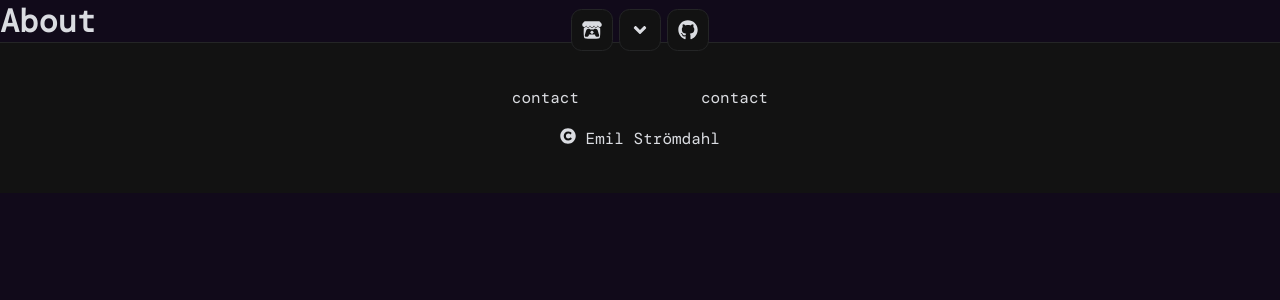
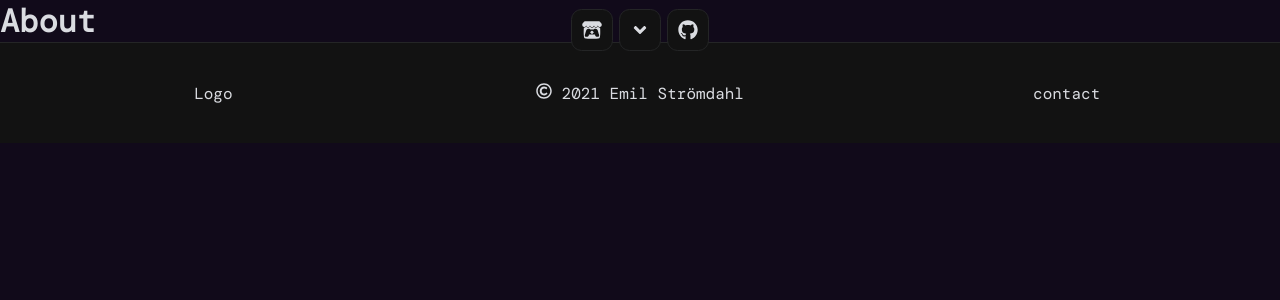
Before and after one commit to NoMoonie/crispy-disco, a React (Create React App) app: page /about in a window 1280 px wide. Shown: the top 300 px of the page. Built offline with nearby package versions, Linux system fonts and the light colour scheme.

Commit message:
changed styling

```diff
--- a/src/components/Footer.tsx
+++ b/src/components/Footer.tsx
@@ -1,19 +1,19 @@
 import styled from "styled-components";
-import { FaCopyright } from "react-icons/fa";
+import { FaRegCopyright } from "react-icons/fa";
 
 const FooterStyle = styled.div`
-    height: 150px;
+    height: 100px;
     background-color: ${(props) => props.theme.main.bg};
     color: ${(props) => props.theme.main.textColor};
     display: grid;
     place-content: center;
+    grid-template-columns: 1fr 1fr 1fr;
     text-align: center;
     border-top: ${(props) => props.theme.main.border};
 `;
 
 const Div = styled.div`
     height: 100%;
-    width: 500px;
     color: ${(props) => props.theme.main.textColor};
     display: flex;
     justify-content: space-evenly;
@@ -23,14 +23,14 @@ const Div = styled.div`
 const Footer = () => {
     return (
         <FooterStyle>
+            <Div>Logo</Div>
+            <Div>
+                <p>
+                    <FaRegCopyright /> 2021 Emil Strömdahl
+                </p>
+            </Div>
             <Div>
                 <p>contact</p>
-                <p>contact</p>
-            </Div>
-            <Div>
-                <p>
-                    <FaCopyright /> Emil Strömdahl
-                </p>
             </Div>
         </FooterStyle>
     );
```
